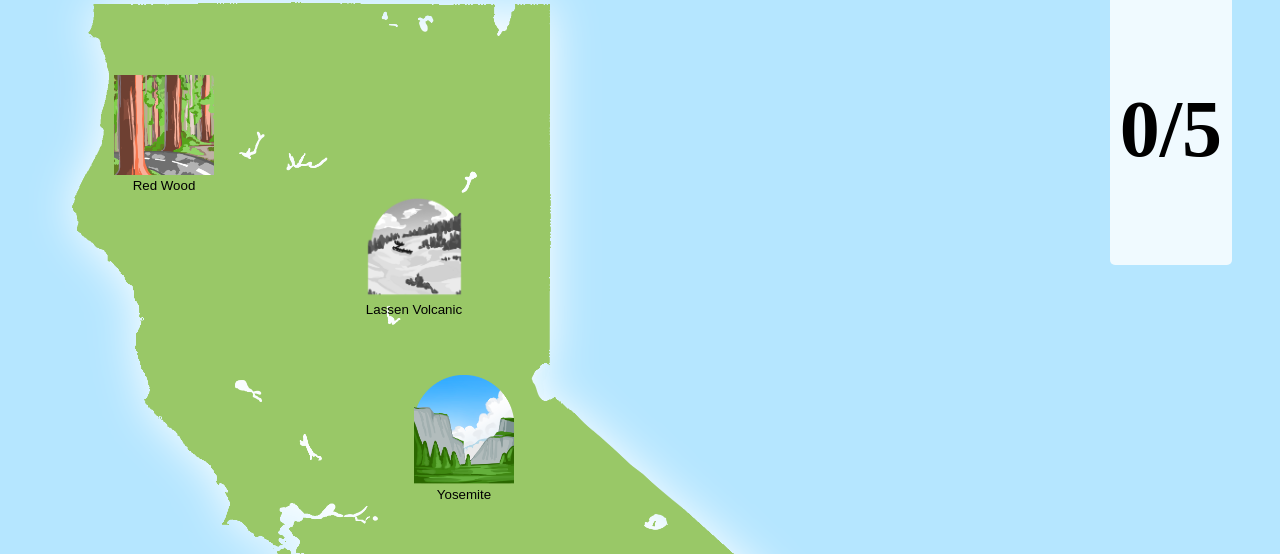
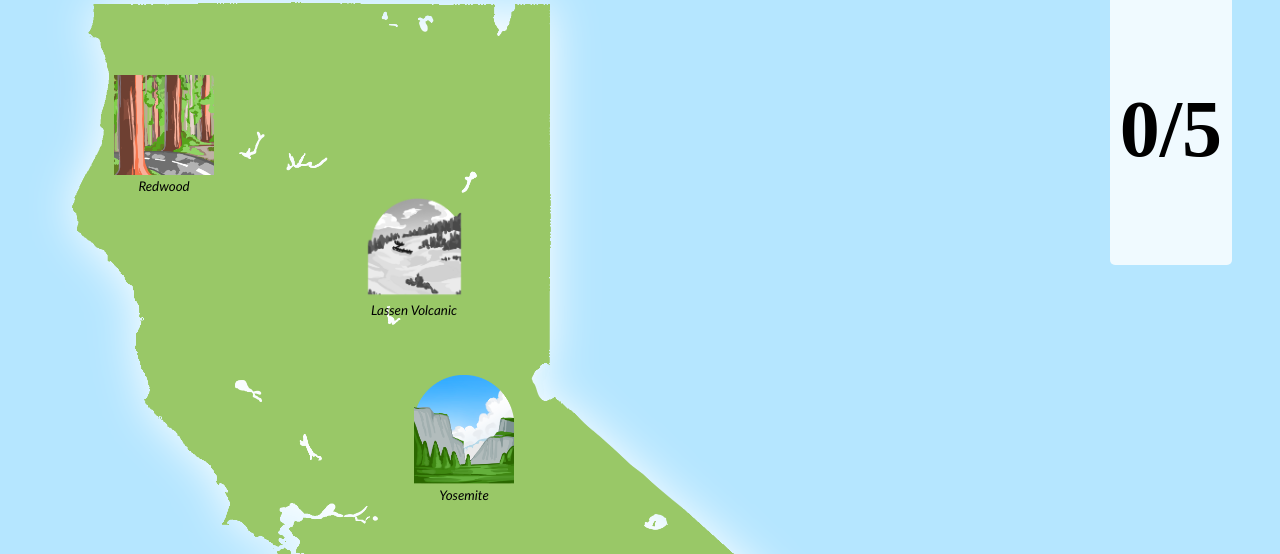
Before and after one commit to team-embark/embark, a SvelteKit app in the folder client/: page / in a window 1280 px wide. Shown: the part 134-688 px from the top of the page. Built offline with nearby package versions, Linux system fonts and the light colour scheme; no server answers; sample sign-in values are in the browser's storage.

Commit message:
font changes, minor formatting

```diff
--- a/client/src/components/Button.svelte
+++ b/client/src/components/Button.svelte
@@ -3,6 +3,7 @@
 	let buttonProps = {
 	class:[$$restProps.class]
 	}
+
 </script>
 	<button on:click
 			on:mouseover
@@ -61,8 +62,6 @@
             z-index:30;
             color: black;
             font-size: 1.5rem;
-            font-family: "Futura", "Trebuchet MS", Arial, sans-serif;
-            font-style: italic;
             background-color: transparent;
 
         }
@@ -74,8 +73,6 @@
             color: black;
             font-size: 1.5rem;
             z-index:20;
-            font-family: "Futura", "Trebuchet MS", Arial, sans-serif;
-            font-style: italic;
             background-color: transparent;
 
         }
@@ -91,4 +88,10 @@
             transform: scale(1.02);
             transition: transform 0.2s ease-in-out, background-color 0.2s ease-in-out;
         }
+
+        button {
+            font-family: "Futura", "Trebuchet MS", Arial, sans-serif;
+            font-style: italic;
+            font-weight: 500;
+        }
     </style>
--- a/client/src/routes/+page.svelte
+++ b/client/src/routes/+page.svelte
@@ -81,7 +81,7 @@
 <Button class="button2" on:click={() => {console.log("Redwood");}}>
     <img src="/RedWoodNationalPark-2.png" alt="RedWoodNationalPark-2" width= "100" />
     <br>
-    Red Wood
+    Redwood
 </Button>
 
 <Button class="button3" on:click={() => {goto("/journal");}}>
```
